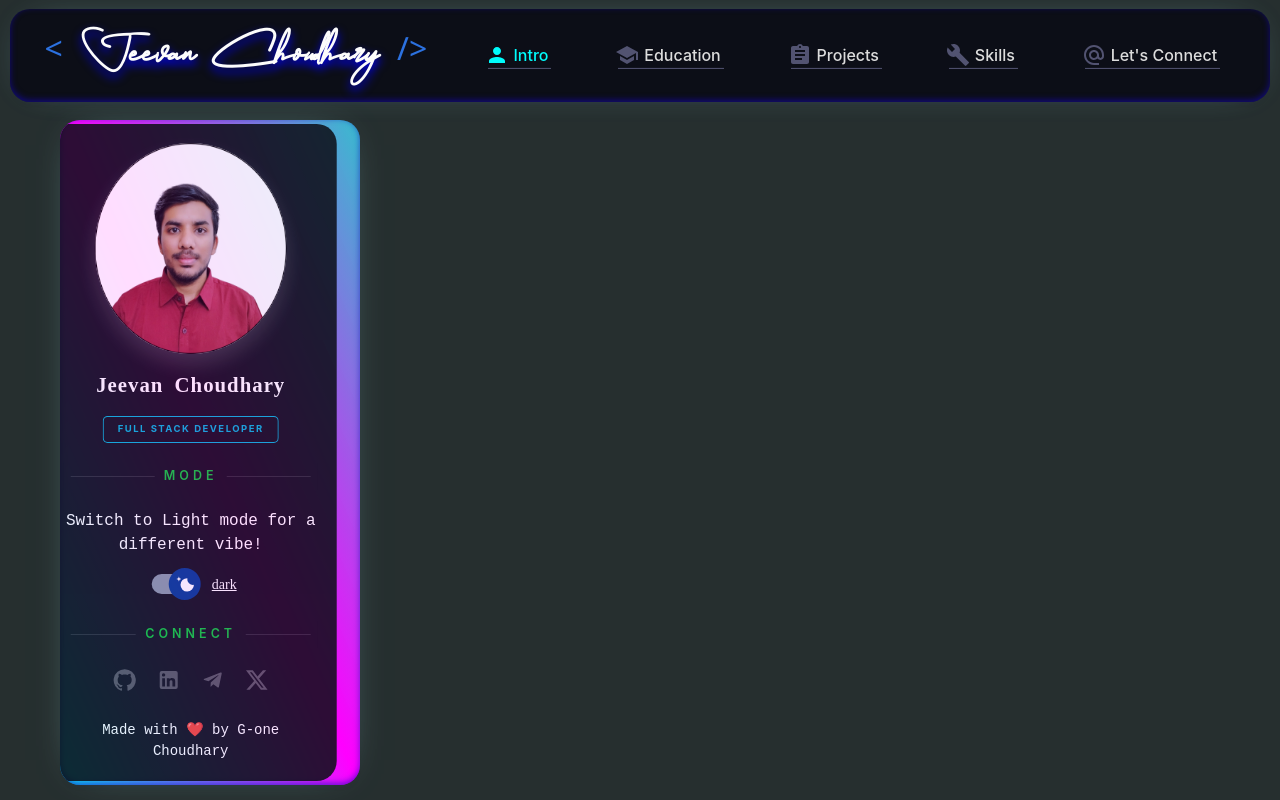
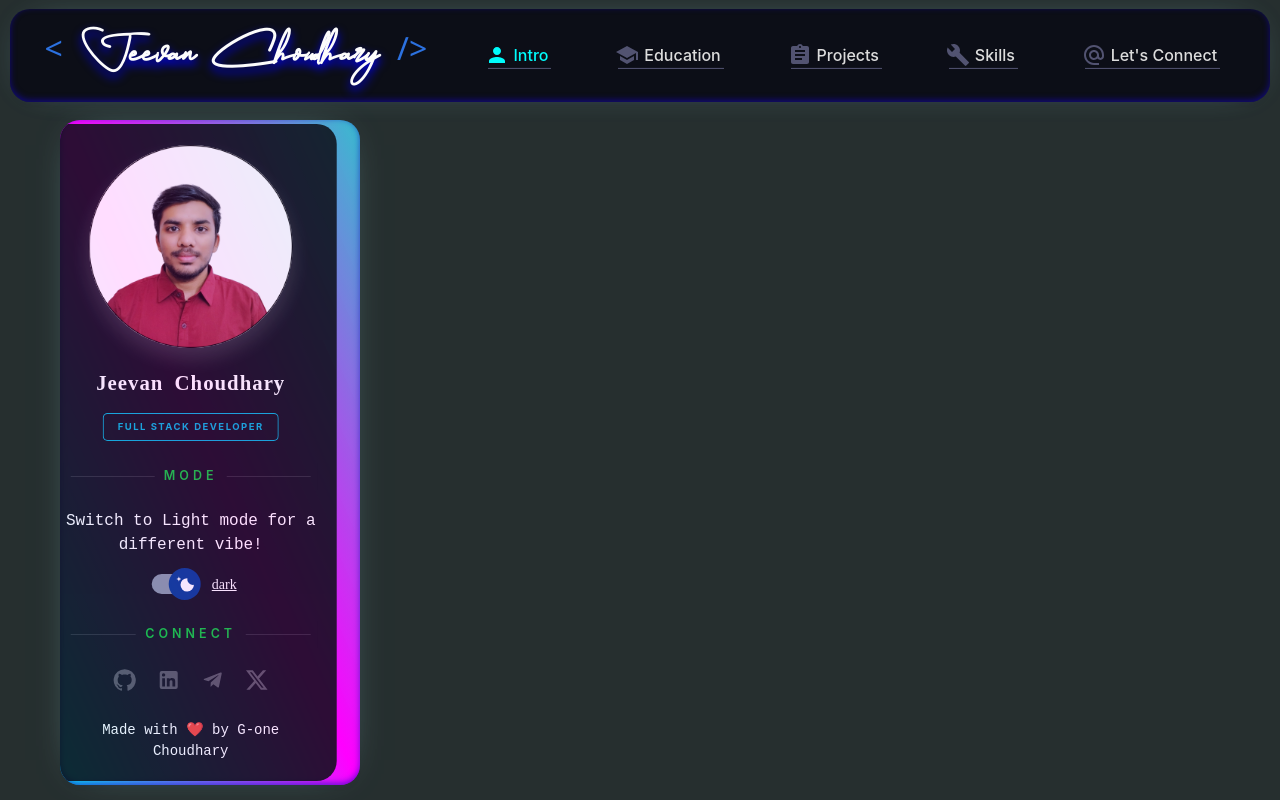
Before and after one commit to jeevan-2005/g1_choudhary, a React (Vite) app: page / in a window 1280 px wide. Built offline with nearby package versions, Linux system fonts and the light colour scheme.

Commit message:
modified css of an Image in sidebar...

```diff
--- a/src/components/sidebar/_sidebar.scss
+++ b/src/components/sidebar/_sidebar.scss
@@ -85,7 +85,7 @@
         }
         img {
           border-radius: 50%;
-          height: 80%;
+          // height: 80%;
           width: 80%;
           box-shadow: var(--box-shadow-2);
         }
@@ -217,7 +217,6 @@
           height: min-content;
           img {
             width: 100px;
-            height: 100px;
           }
           .names {
             display: flex;
@@ -304,7 +303,6 @@
           height: min-content;
           img {
             width: 90px;
-            height: 90px;
           }
           .names {
             display: flex;
```
